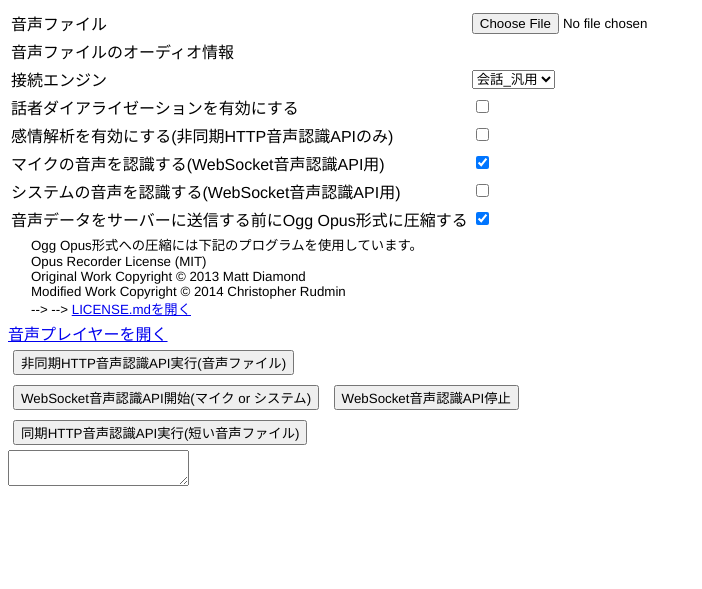
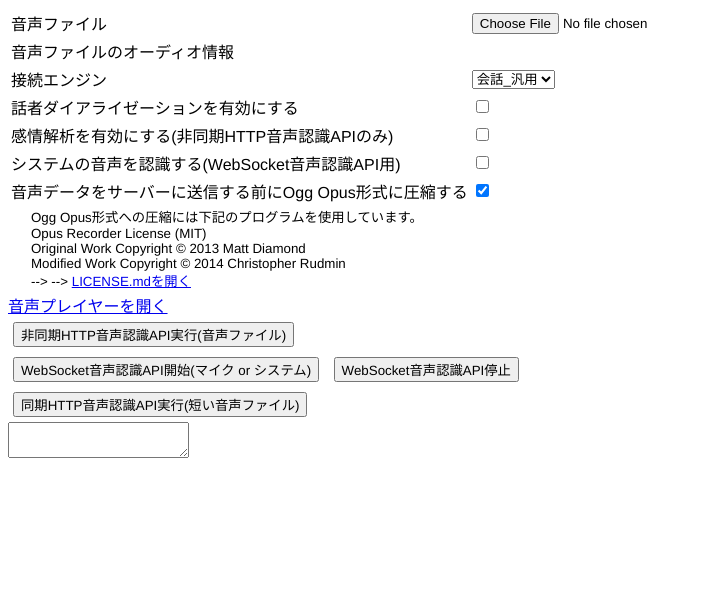
Before and after one commit to myoshida-2024/1on1upgrade250117, a PHP site: page / in a window 1280 px wide. Shown: the top 589 px of the page, without its empty margins (0-702 px from the left). Run offline with PHP 8.4, Linux system fonts and the light colour scheme; some libraries are stand-ins or nearby versions.

Commit message:
マイクの音声を消す

```diff
--- a/index.php
+++ b/index.php
@@ -99,10 +99,10 @@ $appKey = $_ENV['APPKEY'] ?? '';
                 <!-- <td><input type="text" id="profileWords" -->
                         <!-- title="{表記1}{半角スペース}{読み1}|{表記2}{半角スペース}{読み2}のように指定します。例:AmiVoice あみぼいす|猫 きかい"></td> -->
             <!-- </tr> -->
-            <tr>
-                <td><label for="useUserMedia">マイクの音声を認識する(WebSocket音声認識API用)</label></td>
-                <td><input type="checkbox" id="useUserMedia" checked></td>
-            </tr>
+            <!-- <tr> -->
+                <!-- <td><label for="useUserMedia">マイクの音声を認識する(WebSocket音声認識API用)</label></td> -->
+                <!-- <td><input type="checkbox" id="useUserMedia" checked></td> -->
+            <!-- </tr> -->
             <tr>
                 <td><label for="useDisplayMedia">システムの音声を認識する(WebSocket音声認識API用)</label></td>
                 <td><input type="checkbox" id="useDisplayMedia"></td>
@@ -157,7 +157,7 @@ $appKey = $_ENV['APPKEY'] ?? '';
                 const speakerDiarizationElement = document.getElementById("speakerDiarization");
                 const sentimentAnalysisElement = document.getElementById("sentimentAnalysis");
                 // const profileWordsElement = document.getElementById("profileWords");
-                const useUserMediaElement = document.getElementById("useUserMedia");
+                // const useUserMediaElement = document.getElementById("useUserMedia");
                 const useDisplayMediaElement = document.getElementById("useDisplayMedia");
                 const useOpusRecorderElement = document.getElementById("useOpusRecorder");
 
@@ -402,7 +402,7 @@ $appKey = $_ENV['APPKEY'] ?? '';
                     Recorder.downSampling = true;
                     Recorder.adpcmPacking = true;
                     Recorder.useOpusRecorder = useOpusRecorderElement.checked;
-                    Recorder.useUserMedia = useUserMediaElement.checked;
+                    // Recorder.useUserMedia = useUserMediaElement.checked;
                     Recorder.useDisplayMedia = useDisplayMediaElement.checked;
 
                     Wrp.TRACE = function (message) {
```
